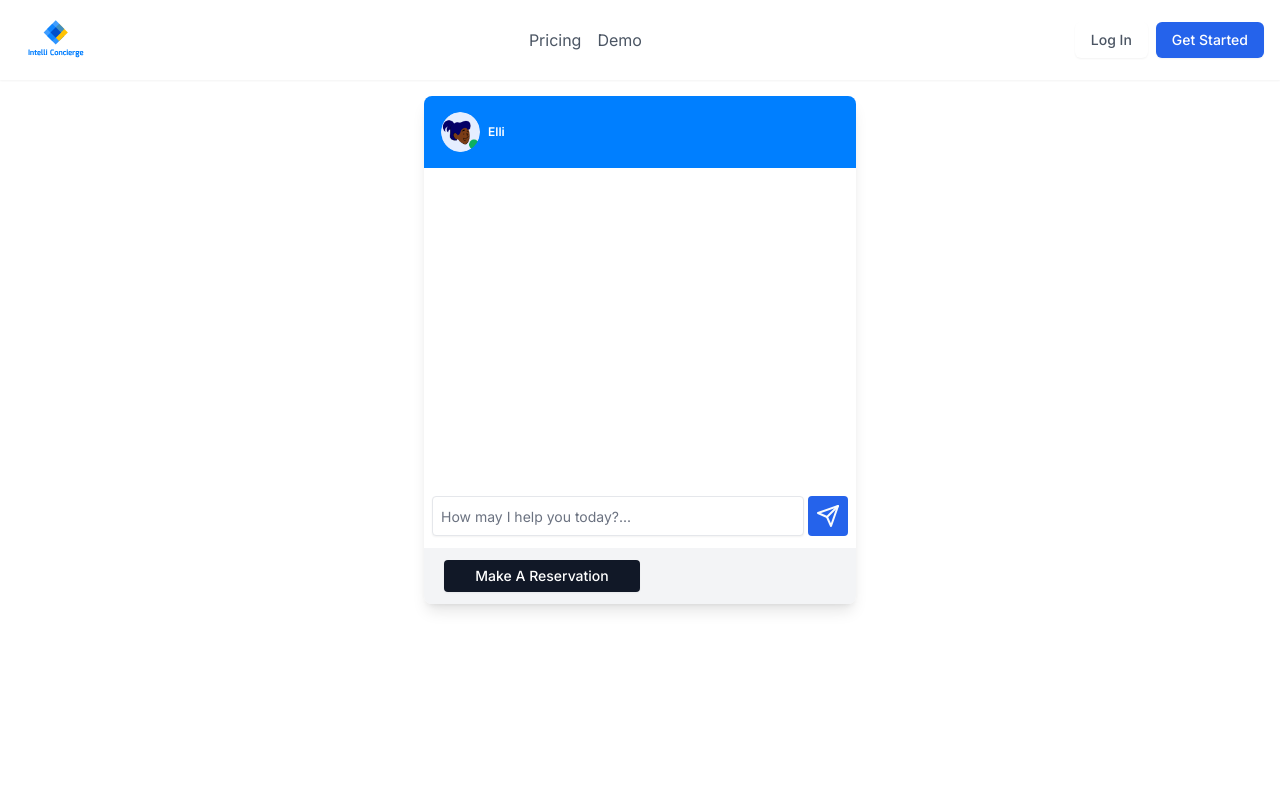
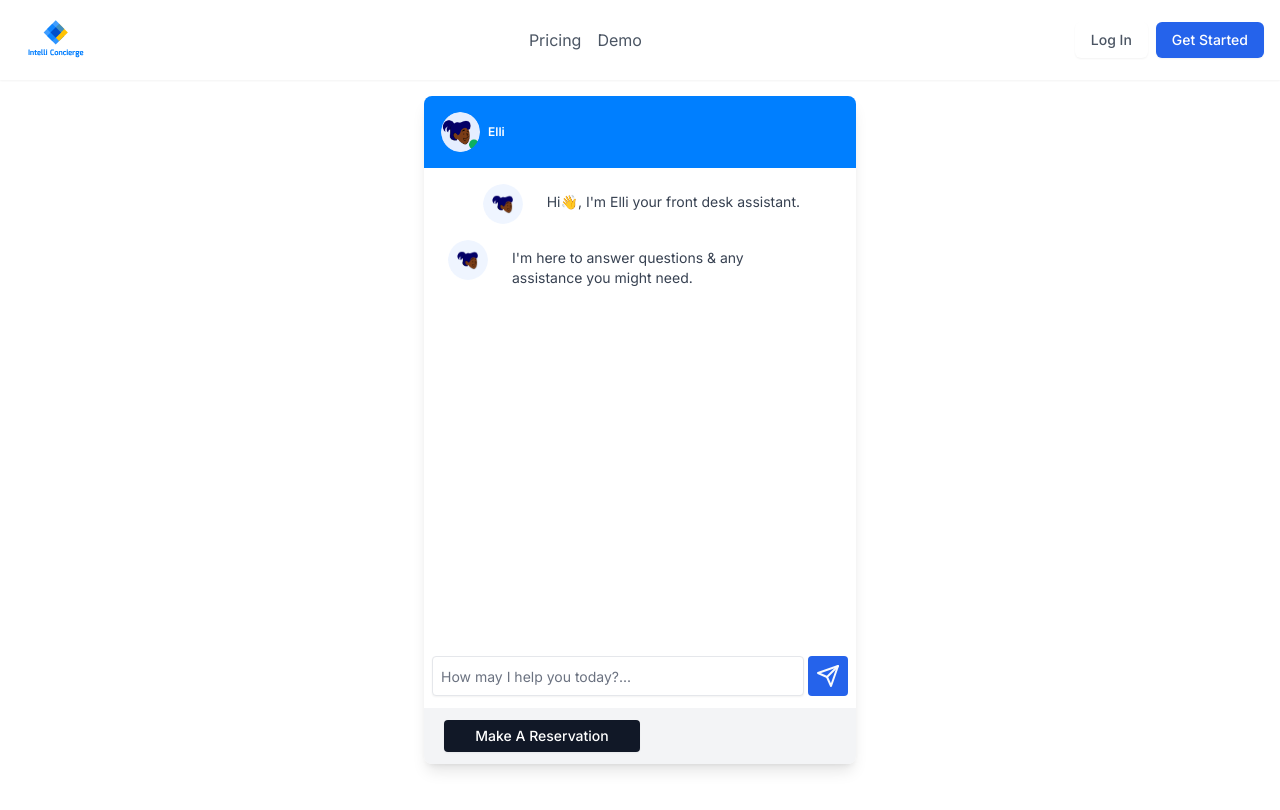
Before and after one commit to Sqweya-AI/intelli-chatbot, a Next.js app in the folder my-app/: page /chat in a window 1280 px wide. Shown: the top 810 px of the page. Built offline with nearby package versions, Linux system fonts and the light colour scheme.

Commit message:
card with infomation about Elli

```diff
--- a/my-app/components/chat-window.tsx
+++ b/my-app/components/chat-window.tsx
@@ -63,16 +63,48 @@ export function ChatWindow() {
         </div>
       </div>
       <div className="flex flex-col items-start justify-between flex-1 p-2">
-        <ScrollArea className="h-[calc(50vh-100px)]">
+        <ScrollArea className="h-[calc(70vh-100px)]">
+          <ScrollArea className="h-[calc(37vh-100px)]">
+            {/* Initial messages from Elli */}
+            <div className="flex items-start justify-end space-x-2 px-4 py-2">
+              <Avatar>
+                <AvatarImage alt="Elli" src="/Avatar.png?height=50&width=50" />
+                <AvatarFallback>E</AvatarFallback>
+              </Avatar>
+              <div className="max-w-xs px-4 py-2 text-sm text-gray-700 rounded-lg bg-[E5EEFF] text-gray p-3 rounded-lg">
+                Hi👋, I'm Elli your front desk assistant.
+              </div>
+            </div>
+            <div className="flex items-start justify-end space-x-2 px-4 py-2">
+              <Avatar>
+                <AvatarImage alt="Elli" src="/Avatar.png?height=50&width=50" />
+                <AvatarFallback>E</AvatarFallback>
+              </Avatar>
+              <div className="max-w-xs px-4 py-2 text-sm text-gray-700 rounded-lg bg-[E5EEFF] text-gray p-3 rounded-lg">
+                I'm here to answer questions & any assistance you might need.
+              </div>
+            </div>
 
+            {/* Existing messages */}
+            {messages.map((m) => (
+              <div
+                key={m.id}
+                className={`${m.role === "user"
+                    ? "flex items-end space-x-2"
+                    : "flex items-start justify-end space-x-2"
+                  } px-4 py-2 space-y-2`}
+              >
+                {/* ... */}
+              </div>
+            ))}
+          </ScrollArea>
           {messages.map((m) => (
             <div
               key={m.id}
-              className={`${
-                m.role === "user"
+              className={`${m.role === "user"
                   ? "flex items-end space-x-2"
                   : "flex items-start justify-end space-x-2"
-              } px-4 py-2 space-y-2`}
+                } px-4 py-2 space-y-2`}
             >
               {m.role === "user" ? (
                 <Avatar>
@@ -89,9 +121,8 @@ export function ChatWindow() {
                 </Avatar>
               )}
               <div
-                className={`max-w-xs px-4 py-2 text-sm text-gray-700 rounded-lg bg-[E5EEFF] text-gray p-3 rounded-lg ${
-                  m.role === "user" ? "bg-gray-100" : "bg-[#E5EEFF]"
-                }`}
+                className={`max-w-xs px-4 py-2 text-sm text-gray-700 rounded-lg bg-[E5EEFF] text-gray p-3 rounded-lg ${m.role === "user" ? "bg-gray-100" : "bg-[#E5EEFF]"
+                  }`}
               >
                 {m.content}
               </div>
```
